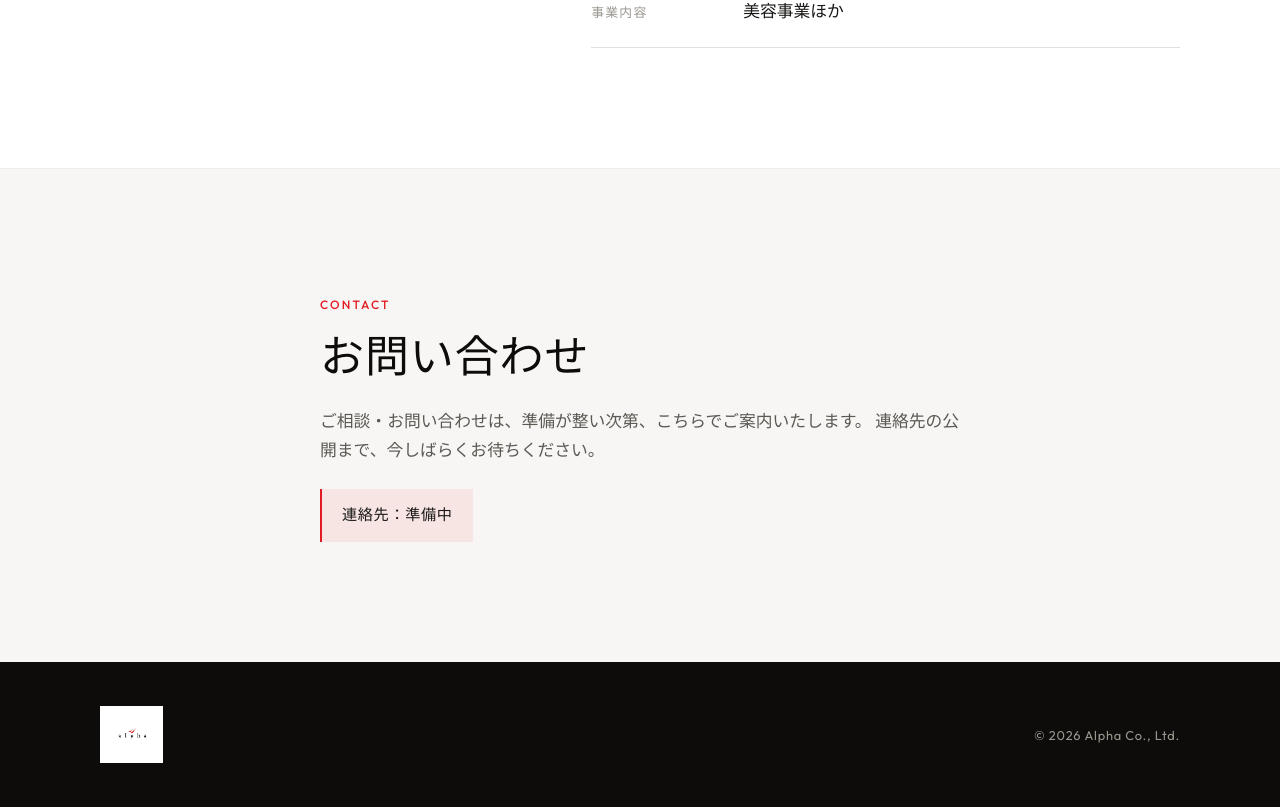
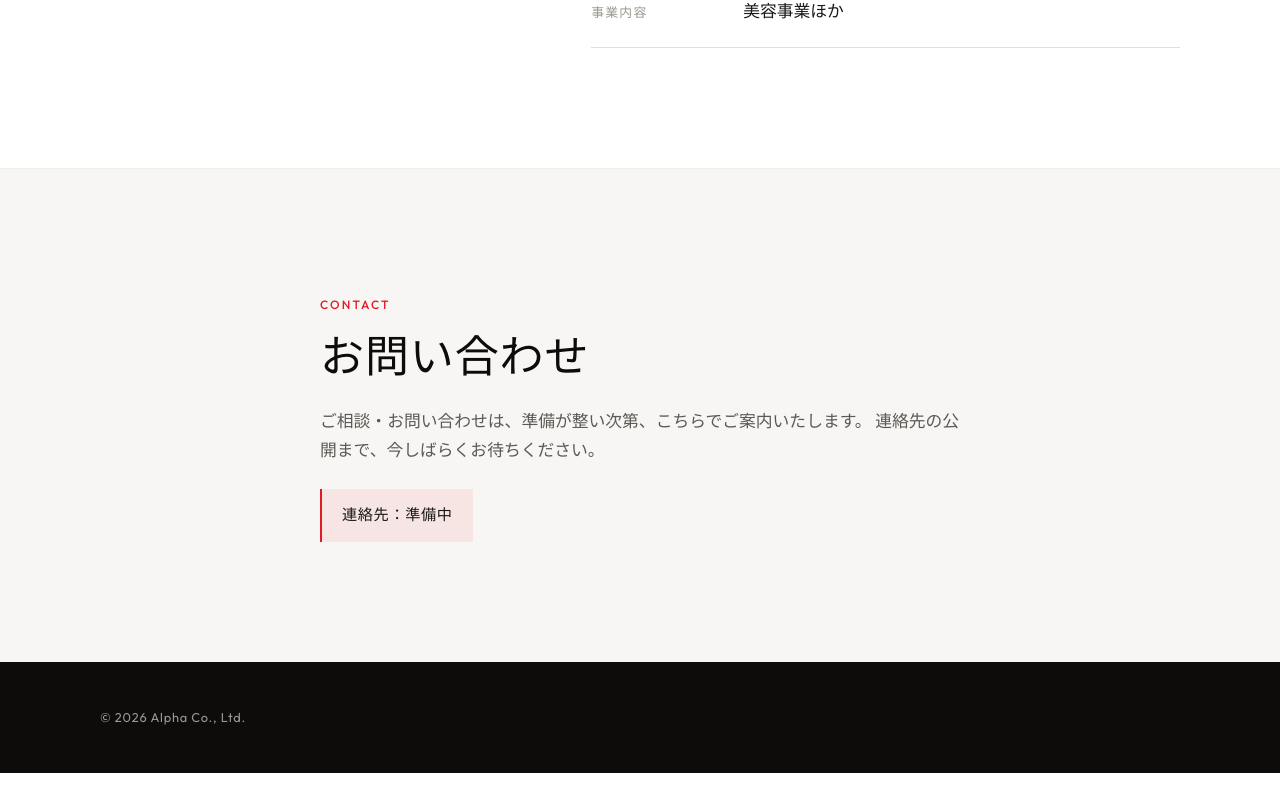
Before and after one commit to NaokiMM/alpha-corporate-site, a React (Vite) app: page / in a window 1280 px wide. Shown: the part 2658-3465 px from the top of the page. After the commit the page ends 3431 px from the top, so only its background shows below. Built offline with nearby package versions, Linux system fonts and the light colour scheme.

Commit message:
ロゴ変更

```diff
--- a/src/components/Footer.tsx
+++ b/src/components/Footer.tsx
@@ -6,14 +6,6 @@ export function Footer() {
   return (
     <footer className="footer">
       <div className="container footer__inner">
-        <a href="#top" className="footer__logo">
-          <img
-            src="/images/logo-alpha.png"
-            alt="Alpha"
-            width={100}
-            height={46}
-          />
-        </a>
         <p className="footer__copy">© {year} Alpha Co., Ltd.</p>
       </div>
     </footer>
```
Also changed, not shown: public/images/logo-alpha.png.
